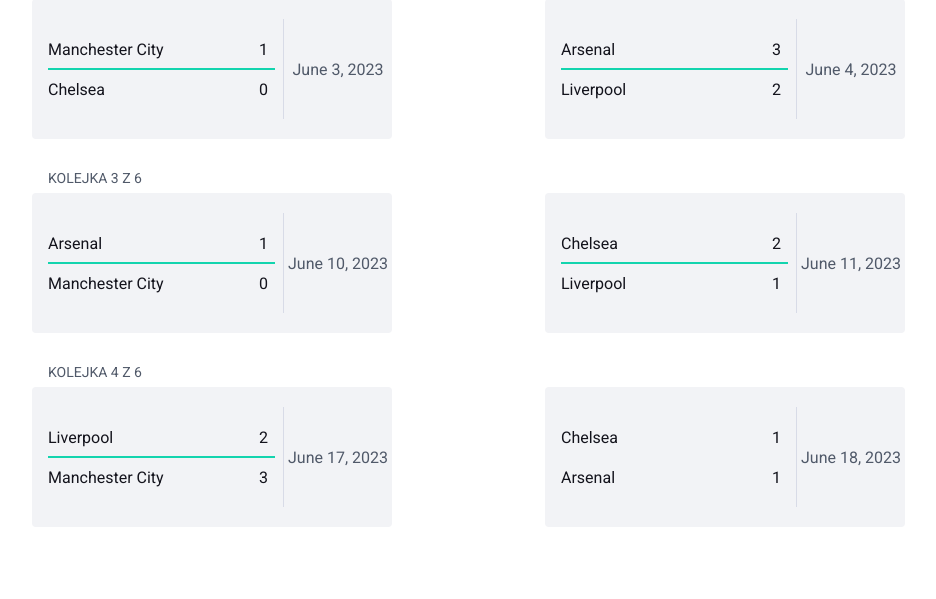
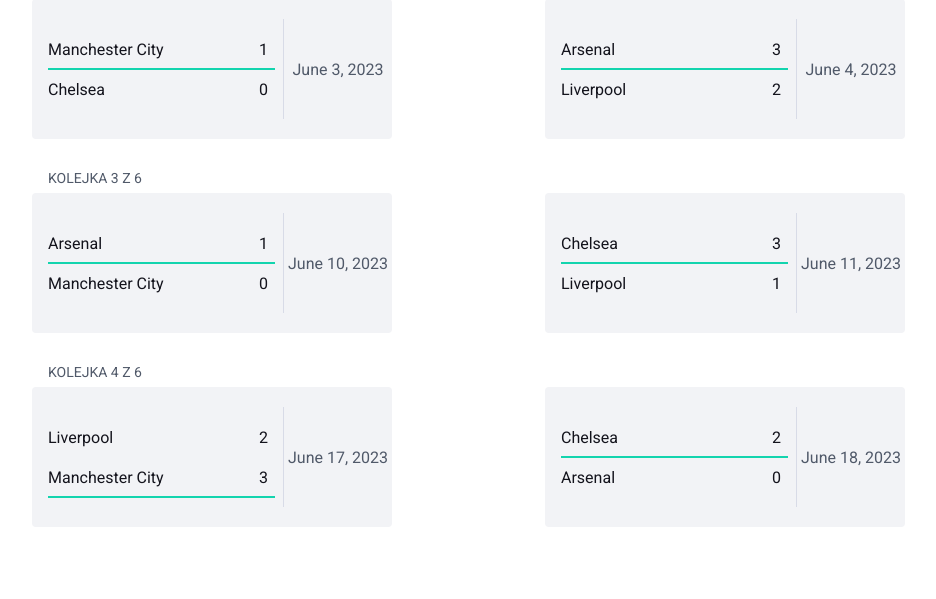
Before and after one commit to PreQQ/django-liga, a Django app: page / in a window 1280 px wide. Shown: the part 329-928 px from the top of the page, without its empty margins (96-1032 px from the left). Run offline with Django 3.2, Linux system fonts and the light colour scheme; data comes from the database, SQL or seed files in the repository; some libraries are stand-ins or nearby versions.

Commit message:
Fixed finding a player in views

```diff
--- a/main/templates/matches.html
+++ b/main/templates/matches.html
@@ -19,7 +19,7 @@
                             {{match.guest.name}} <span>{{match.goalsGuest}}</span>
                         </div>
                         {% if match.outcome == -1 %}
-                        <div class="matches-winner"></div>
+                        <div class="matches-winner-2"></div>
                         {% endif %}
                     </div>
                     <div class="matches-content__date">{{match.date}}</div>
--- a/main/views.py
+++ b/main/views.py
@@ -26,7 +26,7 @@
         eventsTT = list(Event.objects.values_list("event_type", "match", "player").filter(Q(event_type='GOAL') | Q(event_type='GPEN')).filter(match=match.id))
 
         for event in eventsTT:
-            teamId = players[event[2]].team.id
+            teamId = [player for player in players if player.id == event[2]][0].team.id
 
             if teamId == match.host.id:
                 host += 1
@@ -56,7 +56,7 @@
     eventsTT = list(Event.objects.values_list("event_type", "match", "player").filter(Q(event_type='GOAL') | Q(event_type='GPEN')).filter(match=match.id))
 
     for event in eventsTT:
-        teamId = players[event[2]].team.id
+        teamId = [player for player in players if player.id == event[2]][0].team.id
 
         if teamId == match.host.id:
             hostGoals += 1
@@ -210,7 +210,7 @@
             eventsTT = list(Event.objects.values_list("event_type", "match", "player").filter(Q(event_type='GOAL') | Q(event_type='GPEN')).filter(match=match.id))
 
             for event in eventsTT:
-                teamId = players[event[2]].team.id
+                teamId = [player for player in players if player.id == event[2]][0].team.id
 
                 if teamId == match.host.id:
                     host += 1
@@ -438,7 +438,7 @@
         eventsTT = list(Event.objects.values_list("event_type", "match", "player").filter(Q(event_type='GOAL') | Q(event_type='GPEN')).filter(match=match.id))
 
         for event in eventsTT:
-            teamId = players[event[2]].team.id
+            teamId = [player for player in players if player.id == event[2]][0].team.id
 
             if teamId == match.host.id:
                 host += 1
--- a/mainapp/settings.py
+++ b/mainapp/settings.py
@@ -27,7 +27,7 @@
 DEBUG = True
 
 ALLOWED_HOSTS = ['*', 'https://django-liga-production.up.railway.app']
-CSRF_TRUSTED_ORIGINS = ['*', 'https://django-liga-production.up.railway.app']
+CSRF_TRUSTED_ORIGINS = ['http://localhost:8000', 'https://django-liga-production.up.railway.app']
 
 # Application definition
 
--- a/static/css/matches.css
+++ b/static/css/matches.css
@@ -89,3 +89,11 @@
     position: absolute;
     background: #13d4ae;
 }
+
+.matches-winner-2 {
+    width: 90%;
+    height: 2px;
+    position: absolute;
+    background: #13d4ae;
+    margin-top: 80px;
+}
```
